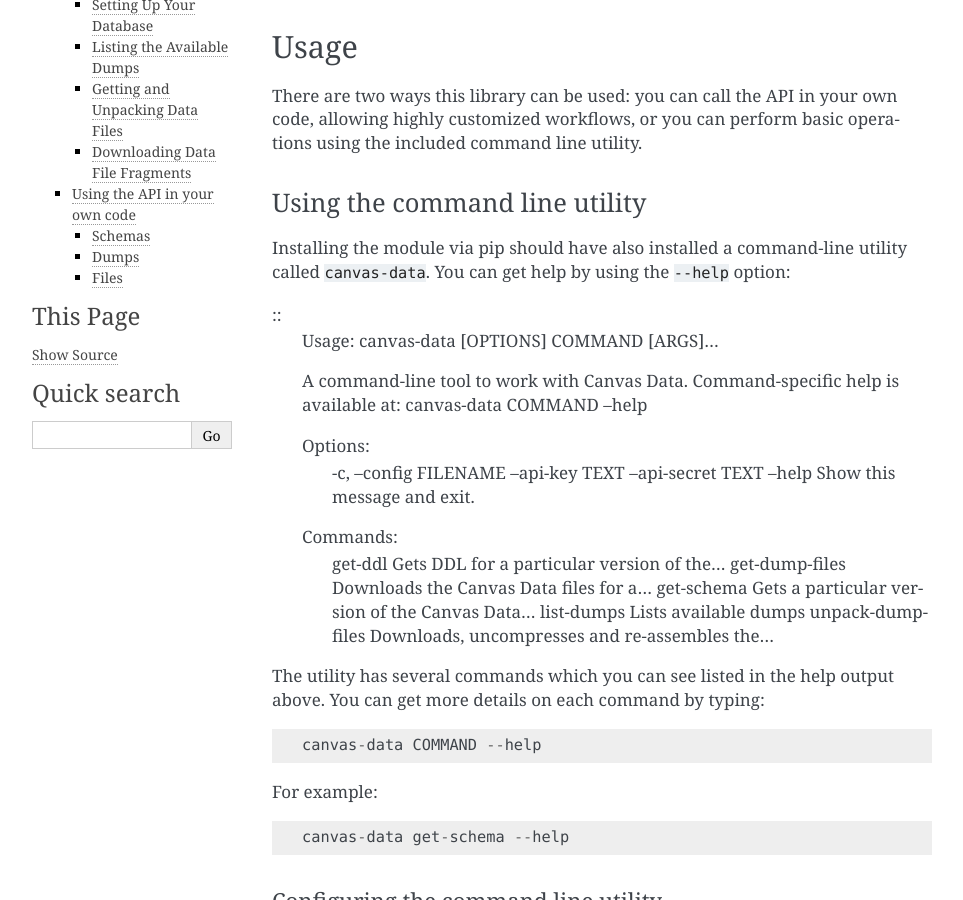
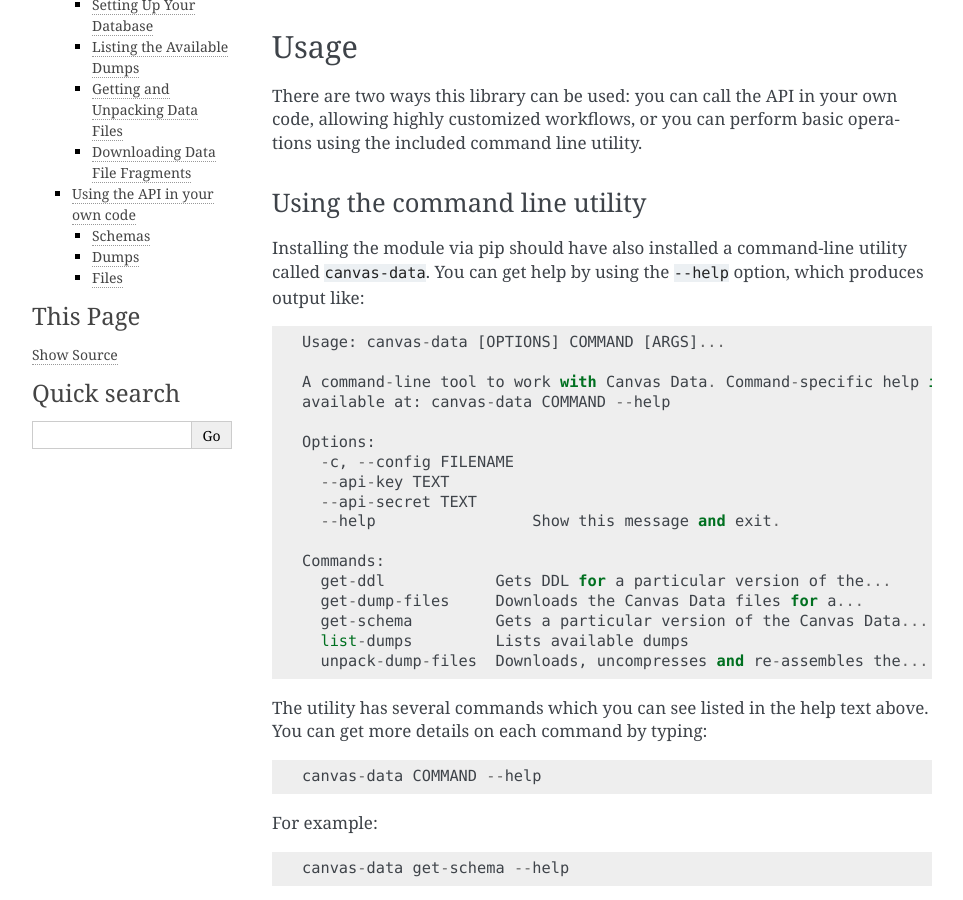
Before and after one commit to Harvard-University-iCommons/canvas-data-sdk, a Sphinx documentation site: the page built from docs/intro.rst, in a window 1280 px wide and 900 px high, scrolled down 247 px. Shown: the whole window, without its empty margins (148-1111 px from the left). Built offline with Sphinx 7.4.7, drawn with Linux system fonts in a browser that asks for light colours.

Commit message:
doc formatting

```diff
--- a/docs/intro.rst
+++ b/docs/intro.rst
@@ -21,9 +21,9 @@
 ------------------------------
 
 Installing the module via pip should have also installed a command-line utility
-called ``canvas-data``.  You can get help by using the ``--help`` option:
+called ``canvas-data``.  You can get help by using the ``--help`` option, which
+produces output like::
 
-::
   Usage: canvas-data [OPTIONS] COMMAND [ARGS]...
 
   A command-line tool to work with Canvas Data. Command-specific help is
@@ -42,7 +42,7 @@
     list-dumps         Lists available dumps
     unpack-dump-files  Downloads, uncompresses and re-assembles the...
 
-The utility has several commands which you can see listed in the help output above.
+The utility has several commands which you can see listed in the help text above.
 You can get more details on each command by typing::
 
   canvas-data COMMAND --help
```
